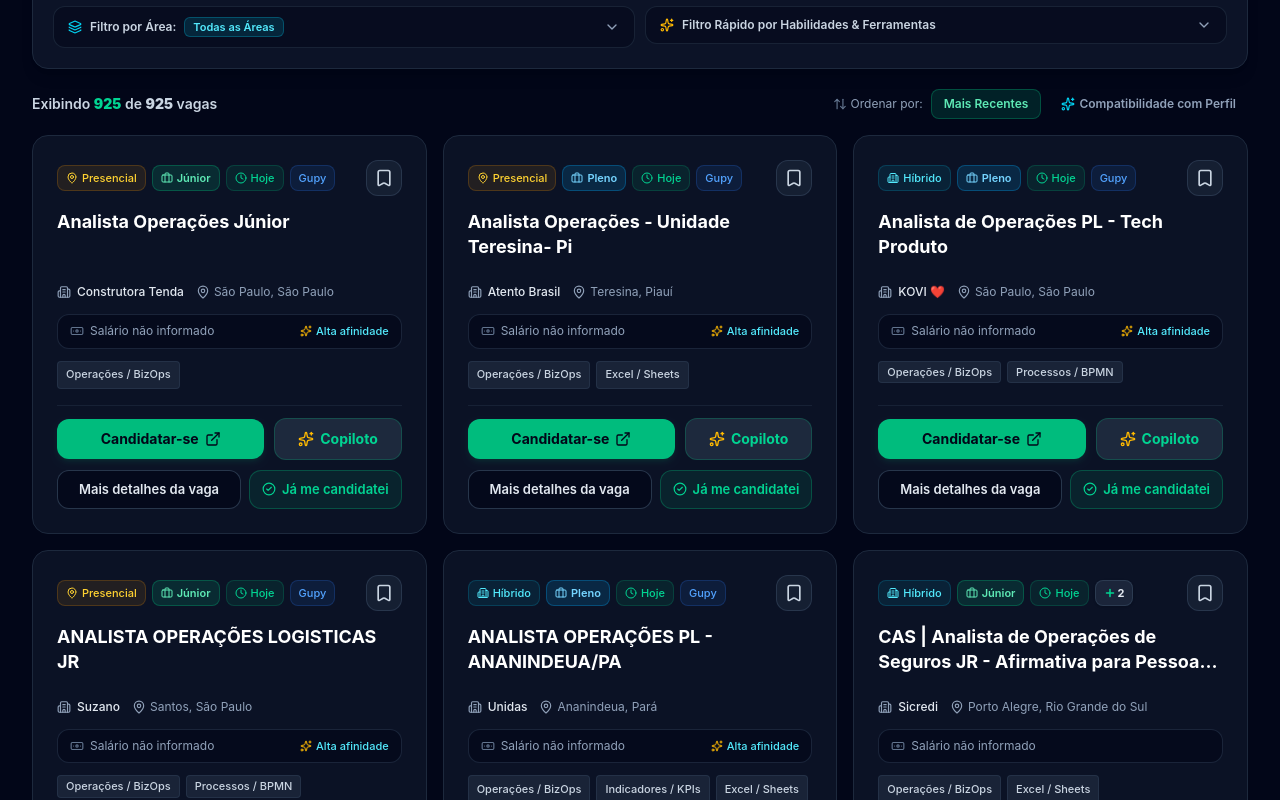
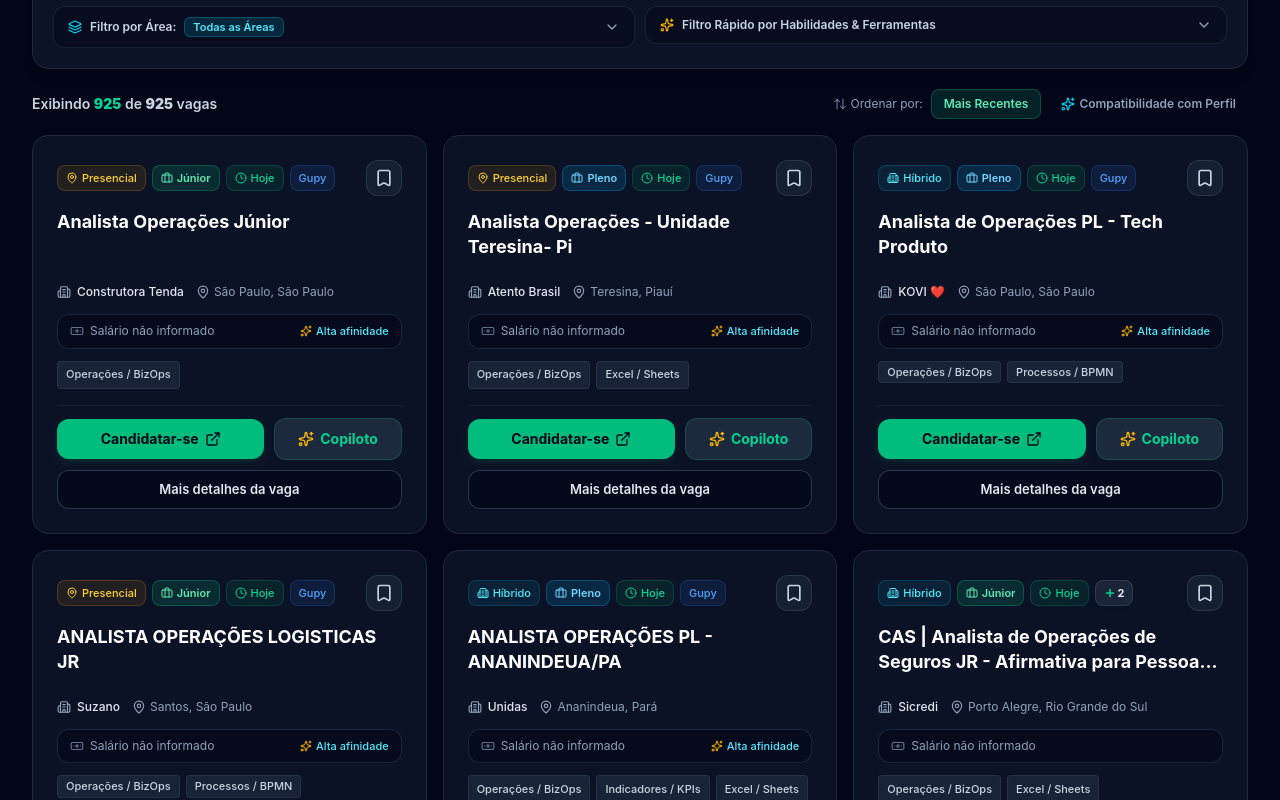
Before and after one commit to BBLBruno/radar-de-vagas, a React (Vite) app: page / in a window 1280 px wide. Shown: the part 480-1280 px from the top of the page. Built offline with nearby package versions, Linux system fonts and the light colour scheme.

Commit message:
fix(card): restore original behavior so 'Já me candidatei' only appears in Minhas Vagas

```diff
--- a/src/App.tsx
+++ b/src/App.tsx
@@ -1009,9 +1009,7 @@ export const App: React.FC = () => {
       <JobDetailModal
         job={detailJob}
         isSaved={detailJob ? savedJobIds.includes(detailJob.id) || Boolean(appliedJobsMap[detailJob.id]) : false}
-        isApplied={detailJob ? Boolean(appliedJobsMap[detailJob.id]) : false}
         onToggleSave={toggleSaveJob}
-        onToggleApplied={handleToggleApplied}
         onClose={() => setDetailJob(null)}
         onOpenCopilot={(j) => {
           setDetailJob(null);
--- a/src/components/JobCard.tsx
+++ b/src/components/JobCard.tsx
@@ -609,7 +609,7 @@ export const JobCard: React.FC<JobCardProps> = ({
                 Mais detalhes da vaga
               </button>
 
-              {onToggleApplied && (
+              {showAppliedOption && onToggleApplied && (
                 <button
                   type="button"
                   onClick={() => onToggleApplied(job)}
--- a/src/components/JobDetailModal.tsx
+++ b/src/components/JobDetailModal.tsx
@@ -23,9 +23,7 @@ import { Job, NicheCategory } from '../types';
 interface JobDetailModalProps {
   job: Job | null;
   isSaved?: boolean;
-  isApplied?: boolean;
   onToggleSave?: (job: Job) => void;
-  onToggleApplied?: (job: Job) => void;
   onClose: () => void;
   onOpenCopilot: (job: Job) => void;
 }
@@ -57,9 +55,7 @@ const PLATFORM_APPLICATION_TIPS: Record<string, string> = {
 export const JobDetailModal: React.FC<JobDetailModalProps> = ({
   job,
   isSaved = false,
-  isApplied = false,
   onToggleSave,
-  onToggleApplied,
   onClose,
   onOpenCopilot,
 }) => {
@@ -162,22 +158,6 @@ export const JobDetailModal: React.FC<JobDetailModalProps> = ({
               >
                 {isSaved ? <BookmarkCheck className="w-4 h-4 text-emerald-400" /> : <Bookmark className="w-4 h-4" />}
                 <span className="hidden sm:inline">{isSaved ? 'Salva' : 'Salvar'}</span>
-              </button>
-            )}
-
-            {onToggleApplied && (
-              <button
-                type="button"
-                onClick={() => onToggleApplied(job)}
-                className={`px-3 py-2 rounded-xl text-xs font-semibold border flex items-center gap-1.5 transition-all cursor-pointer ${
-                  isApplied
-                    ? 'bg-emerald-500 text-slate-950 border-emerald-400 font-bold'
-                    : 'bg-slate-800/80 border-slate-700/80 text-emerald-400 hover:bg-emerald-500/20'
-                }`}
-                title={isApplied ? 'Desmarcar candidatura' : 'Marcar como Já me candidatei'}
-              >
-                <CheckCircle2 className="w-4 h-4" />
-                <span className="hidden sm:inline">{isApplied ? 'Já me candidatei' : 'Candidatado'}</span>
               </button>
             )}
 
```
